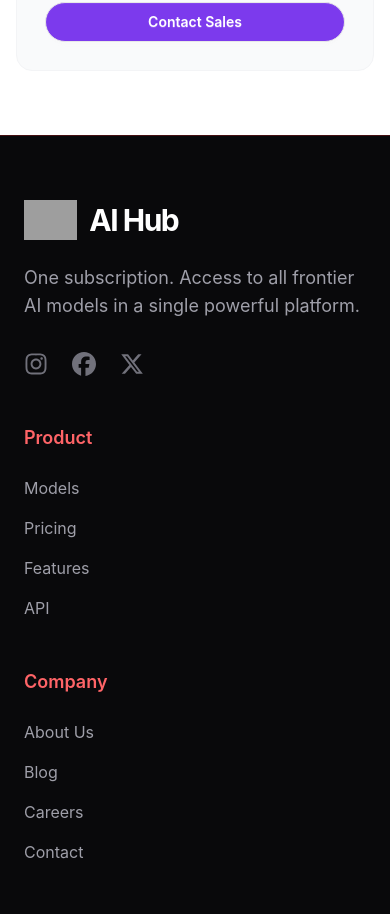
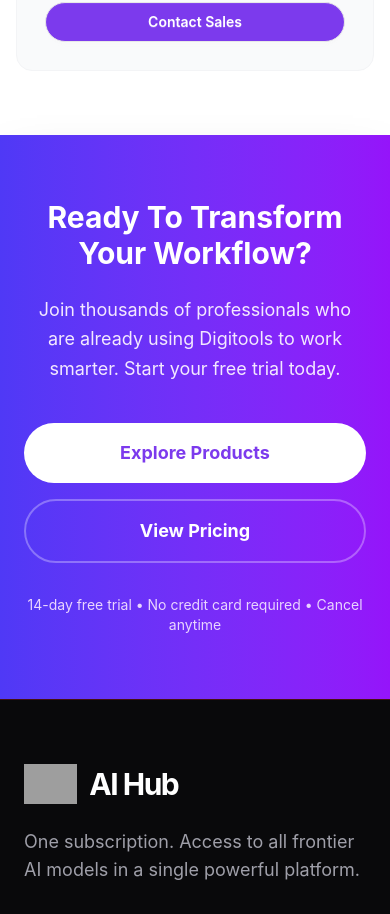
Before and after one commit to ohidulislamfoysal/Assignment-06, a React (Vite) app in the folder digitool-platform/: page / in a window 390 px wide. Shown: the part 6458-7372 px from the top of the page. Built offline with nearby package versions, Linux system fonts and the light colour scheme; grey boxes are pictures that could not be loaded.

Commit message:
Complete WorkFlow Section

```diff
--- a/digitool-platform/src/App.jsx
+++ b/digitool-platform/src/App.jsx
@@ -7,6 +7,7 @@ import { ToastContainer } from 'react-toastify';
 import 'react-toastify/dist/ReactToastify.css';
 import Steps from "./component/Steps";
 import Pricing from "./component/Pricing";
+import WorkFlow from "./component/WorkFlow";
 
 function App() {
   const [cart, setCart] = useState([]);
@@ -18,6 +19,7 @@ function App() {
       <Models cart={cart} setCart={setCart} />
       <Steps/>
       <Pricing/>
+      <WorkFlow/>
       <Footer />
       <ToastContainer />
 
--- /dev/null
+++ b/digitool-platform/src/component/WorkFlow.jsx
@@ -0,0 +1,33 @@
+import React from 'react';
+
+const WorkFlow = () => {
+  return (
+    <section className="">
+      <div className="max-w-full mx-auto bg-gradient-to-r from-[#4F39F6] to-[#9514FA]  py-16 px-6 text-center text-white shadow-2xl ">
+        <h2 className="text-3xl md:text-5xl font-bold mb-6">
+          Ready To Transform Your Workflow?
+        </h2>
+
+        <p className="text-purple-100 text-lg max-w-2xl mx-auto mb-10 leading-relaxed">
+          Join thousands of professionals who are already using Digitools to work smarter.
+          Start your free trial today.
+        </p>
+
+        <div className="flex flex-col sm:flex-row gap-4 justify-center mb-8">
+          <button className="bg-white text-[#7C3AED] px-8 py-4 rounded-full font-bold text-lg hover:bg-gray-300 transition-colors">
+            Explore Products
+          </button>
+          <button className="border-2 border-white/30  text-white px-8 py-4 rounded-full font-bold text-lg hover:bg-white/20 transition-colors">
+            View Pricing
+          </button>
+        </div>
+
+        <p className="text-purple-200 text-sm">
+          14-day free trial • No credit card required • Cancel anytime
+        </p>
+      </div>
+    </section>
+  );
+};
+
+export default WorkFlow;
```
